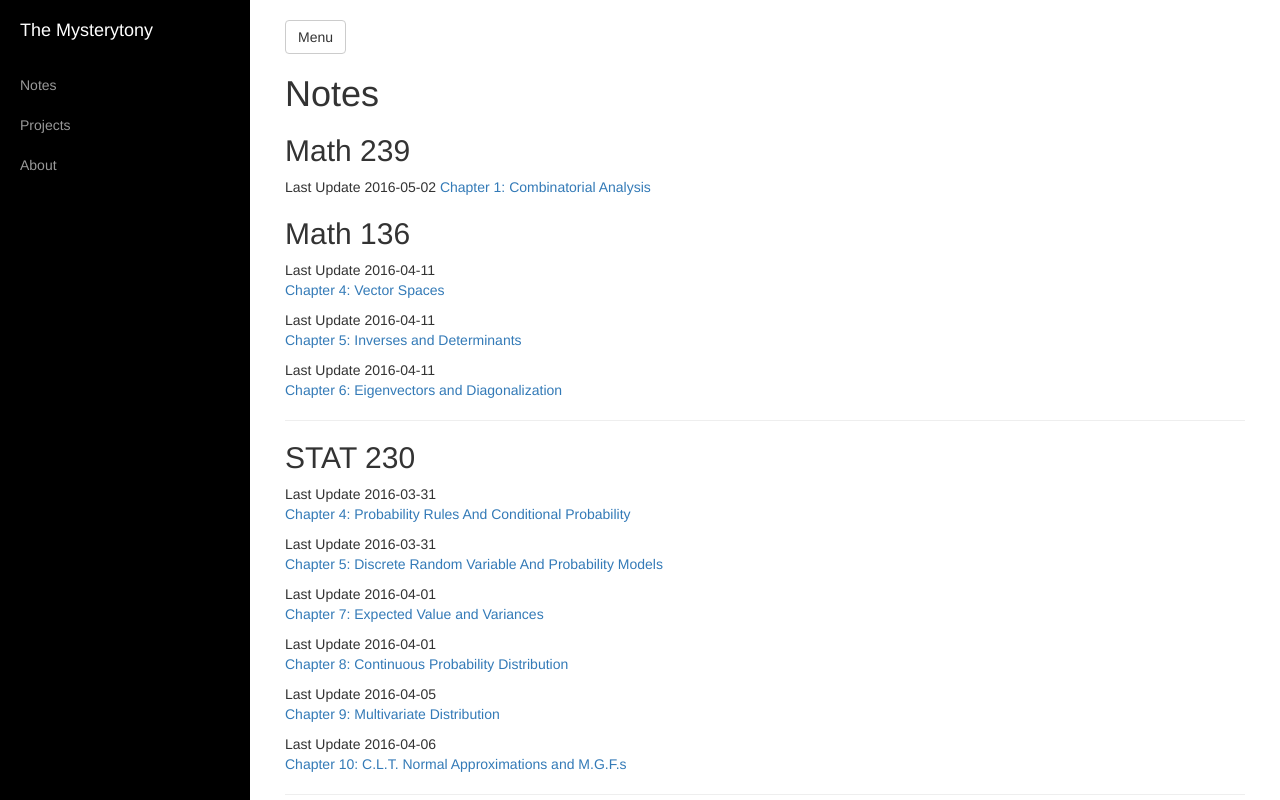
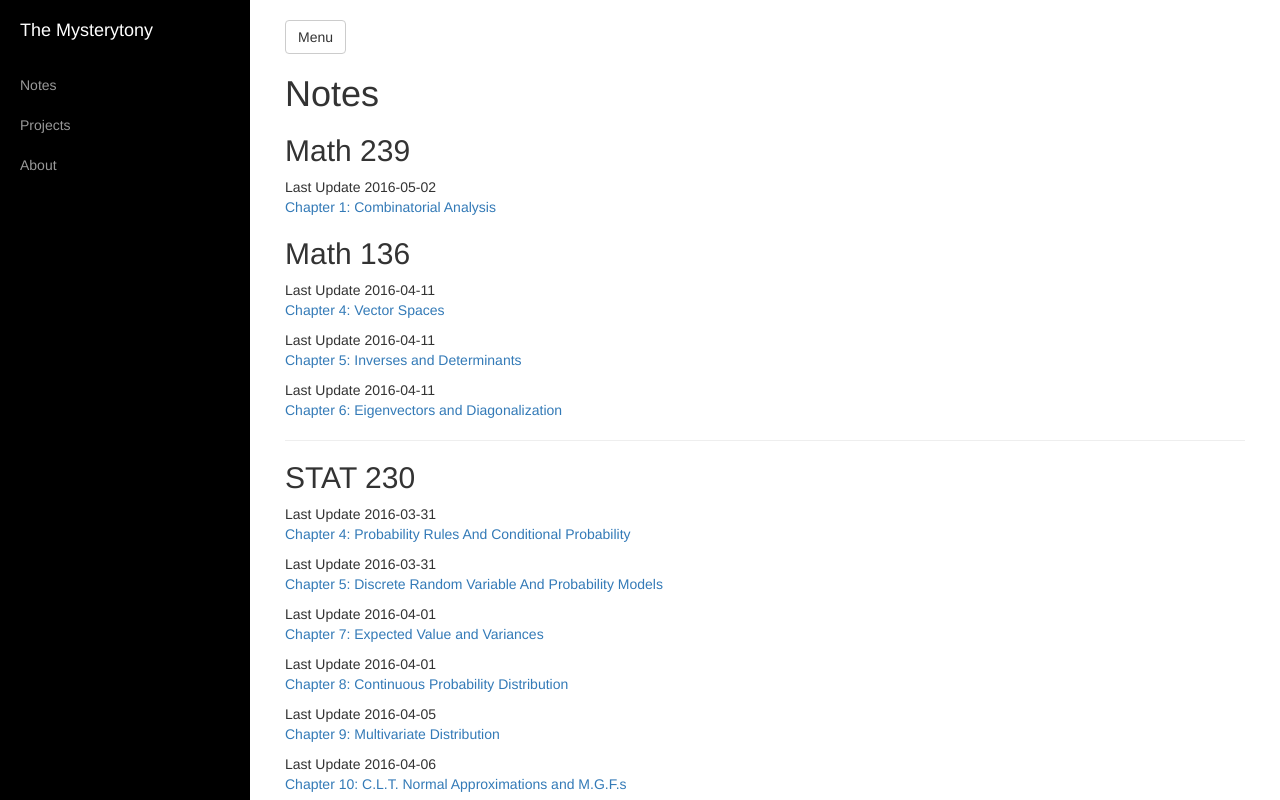
Before and after one commit to mysterytony/mysterytony.github.io, a plain HTML site: page index.html in a window 1280 px wide. Shown: the top 800 px of the page. Drawn offline with Linux system fonts and the light colour scheme.

Commit message:
index fixed

```diff
--- a/index.html
+++ b/index.html
@@ -70,7 +70,7 @@
 
                   <h2>Math 239</h2>
                   <p>
-                    Last Update 2016-05-02
+                    Last Update 2016-05-02<br>
                     <a href="http://mysterytony.github.io/notes/math239/chapter1.html">Chapter 1: Combinatorial Analysis</a>
                   </p>
 
```
Also changed, not shown: notes/math239/chapter1.html (renamed from notes/math 239/chapter1.html), notes/math239/chapter1.md (renamed from notes/math 239/chapter1.md).
